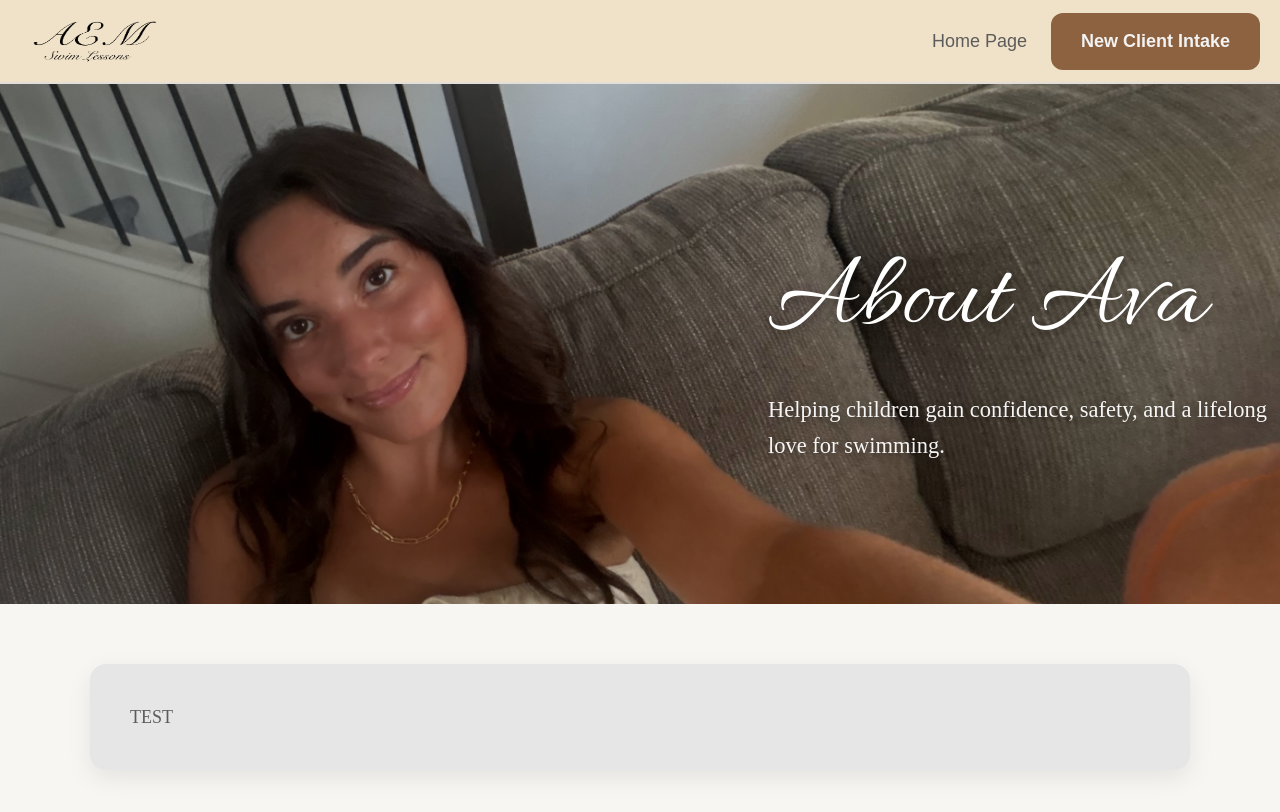
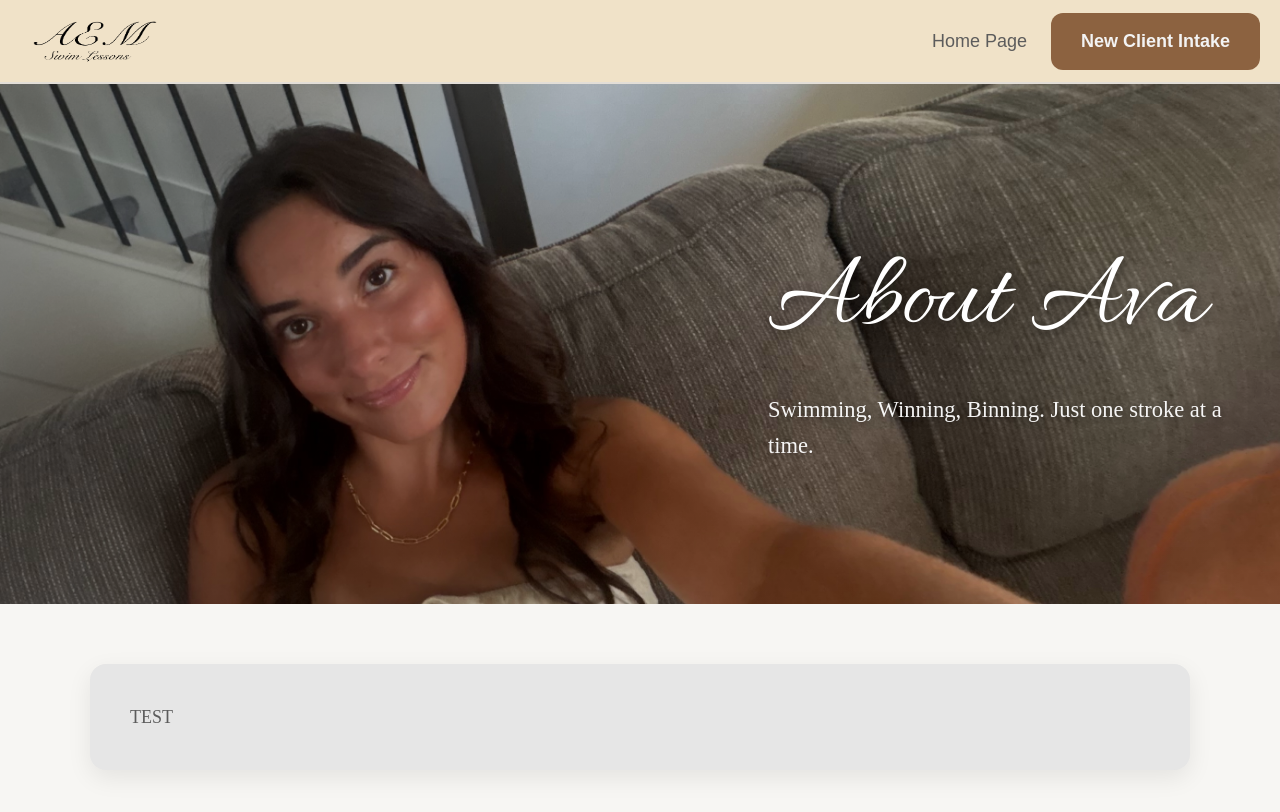
Before and after one commit to Treyman33/ava-website, a React (Vite) app: page /ava-website/about in a window 1280 px wide. Shown: the top 812 px of the page. Built offline with nearby package versions, Linux system fonts and the light colour scheme.

Commit message:
About Me Update pt. 1

```diff
--- a/src/pages/AboutMe.jsx
+++ b/src/pages/AboutMe.jsx
@@ -18,8 +18,7 @@ function AboutMe() {
         <div className="am-hero-content">
           <h1>About Ava</h1>
           <p>
-            Helping children gain confidence, safety,
-            and a lifelong love for swimming.
+            Swimming, Winning, Binning. Just one stroke at a time.
           </p>
         </div>
       </section>
```
